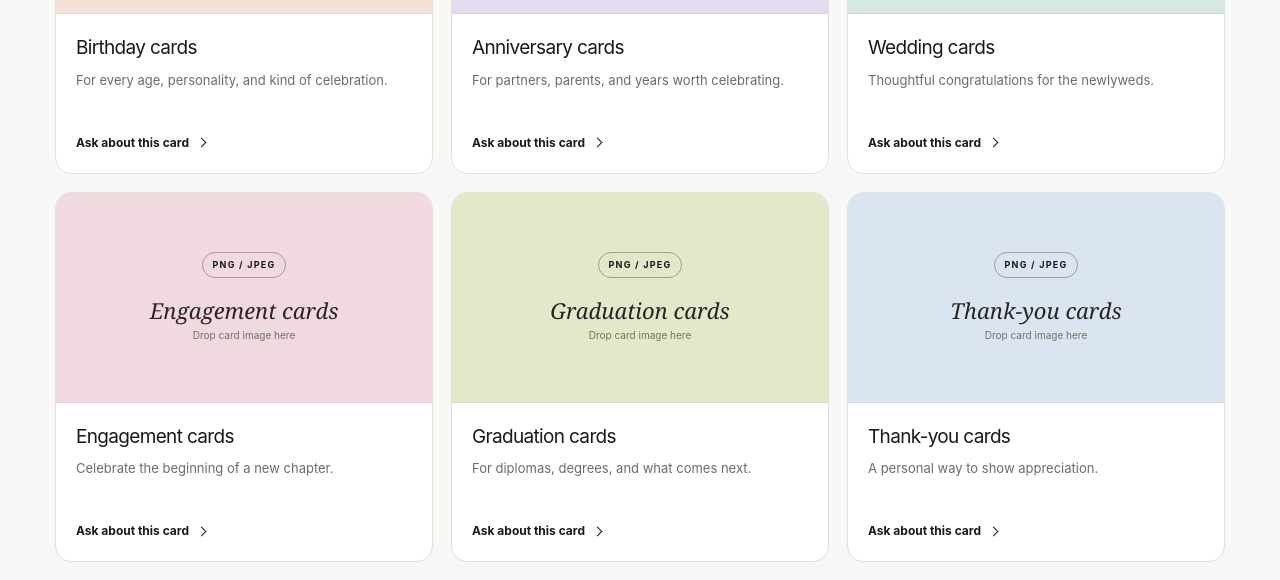
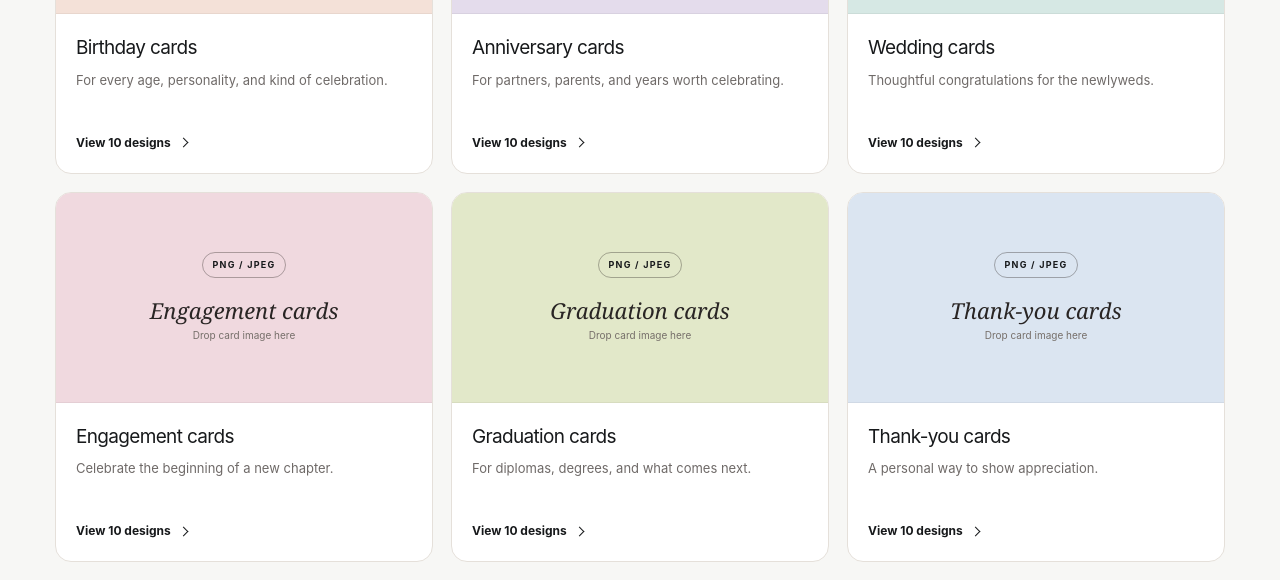
Before and after one commit to humzam241241/AH-Labs-Inc, a Next.js app: page /gifts/cards in a window 1280 px wide. Shown: the part 1100-1680 px from the top of the page. Built offline with nearby package versions, Linux system fonts and the light colour scheme.

Commit message:
Link card occasions to design galleries

```diff
--- a/app/gifts/cards/page.tsx
+++ b/app/gifts/cards/page.tsx
@@ -42,7 +42,7 @@ export default function CardsPage() {
     <section className="gift-shop site-shell" id="card-collection">
       <div className="section-heading"><div><p className="eyebrow">The card collection</p><h2>Find their kind<br />of card.</h2></div><p>Personal wording and colours available</p></div>
       <div className="category-grid">{cardCategories.map(([id, name, description]) => <article className="category-card" id={id} key={id}>
-        <ImageSlot label={name} /><div><h3>{name}</h3><p>{description}</p><Link href="/contact">Ask about this card <span className="css-arrow" aria-hidden="true" /></Link></div>
+        <ImageSlot label={name} /><div><h3>{name}</h3><p>{description}</p><Link href={`/gifts/cards/${id}`}>View 10 designs <span className="css-arrow" aria-hidden="true" /></Link></div>
       </article>)}</div>
     </section>
 
```
